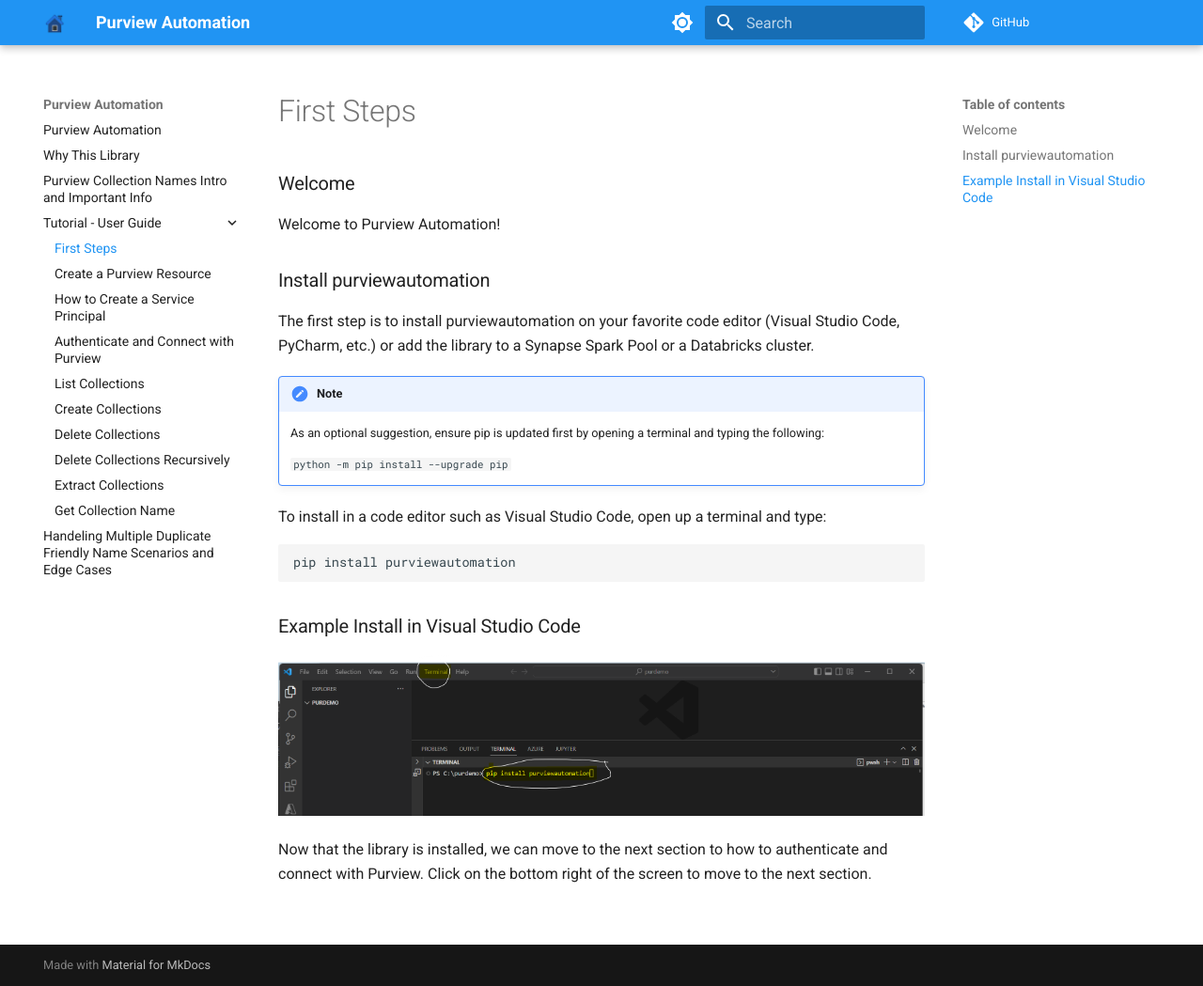
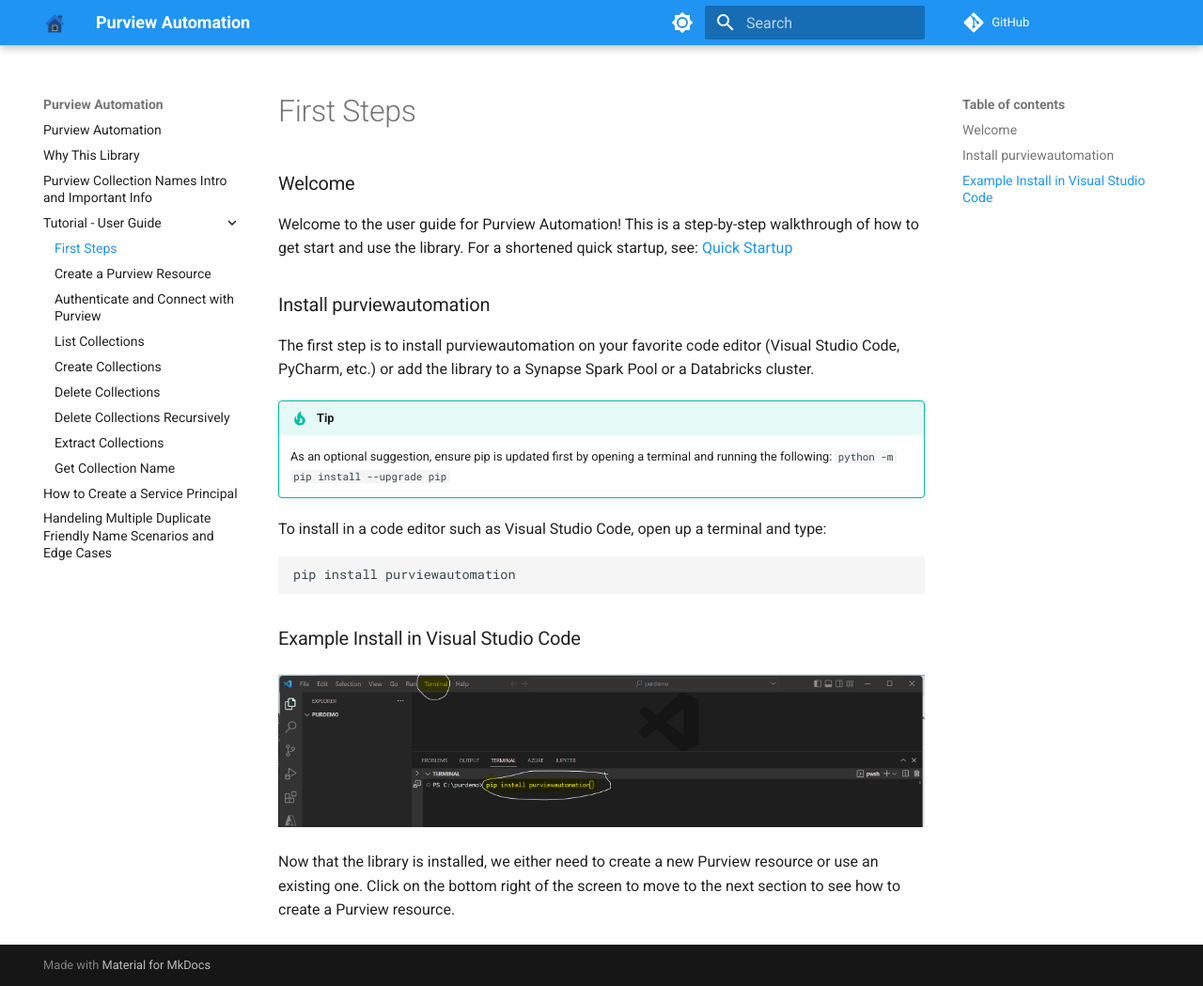
Before and after one commit to Ludwinic1/purviewautomation, an MkDocs documentation site: the page built from docs/tutorial/first-steps.md, in a window 1280 px wide and 1049 px high. Shown: the whole window at 94% size. Built offline with MkDocs 1.6.1 and Material for MkDocs 9.7.7, drawn with Linux system fonts in a browser that asks for light colours; comment, search, counter and statistics services are not loaded.

Commit message:
updated md files

````diff
--- a/docs/index.md
+++ b/docs/index.md
@@ -46,7 +46,7 @@
 ```
 
 !!! important
-    Make sure the Service Principal is assigned the Collection Admin role in Purview. See here for more info:
+    Make sure the Service Principal is assigned the Collection Admin role to a collection in Purview. The below examples assume the Service Principal is assigned the Collection Admin role at the root collection level. See here for more info:
 
 
 Now interact with the Purview collections:
--- a/docs/tutorial/first-steps.md
+++ b/docs/tutorial/first-steps.md
@@ -1,14 +1,13 @@
 
 ### Welcome
-Welcome to Purview Automation!
+Welcome to the user guide for Purview Automation! This is a step-by-step walkthrough of how to get start and use the library. For a shortened quick startup, see: [Quick Startup](../index.md#quick-start)
 
 
 ### Install purviewautomation
 
 The first step is to install purviewautomation on your favorite code editor (Visual Studio Code, PyCharm, etc.) or add the library to a Synapse Spark Pool or a Databricks cluster.
-!!! note
-    As an optional suggestion, ensure pip is updated first by opening a terminal and typing the following:
-
+!!! tip
+    As an optional suggestion, ensure pip is updated first by opening a terminal and running the following:
     ```
     python -m pip install --upgrade pip
     ```
@@ -24,7 +23,7 @@
 
 
 
-Now that the library is installed, we can move to the next section to how to authenticate and connect with Purview. Click on the bottom right of the screen to move to the next section.
+Now that the library is installed, we either need to create a new Purview resource or use an existing one. Click on the bottom right of the screen to move to the next section to see how to create a Purview resource.
 
 
 
--- a/mkdocs.yml
+++ b/mkdocs.yml
@@ -29,7 +29,6 @@
   - Tutorial  - User Guide:
     - First Steps: tutorial/first-steps.md
     - Create a Purview Resource: tutorial/create-purview.md
-    - How to Create a Service Principal: tutorial/create-a-service-principal.md
     - Authenticate and Connect with Purview: tutorial/authenticate-connect.md
     - List Collections: tutorial/list-collections.md
     - Create Collections: tutorial/create-collections.md
@@ -37,7 +36,7 @@
     - Delete Collections Recursively: tutorial/delete-collections-recursively.md
     - Extract Collections: tutorial/extract-collections.md
     - Get Collection Name: tutorial/get-collection-name.md
-
+  - How to Create a Service Principal: create-a-service-principal.md
   - Handeling Multiple Duplicate Friendly Name Scenarios and Edge Cases: handeling-multiple-duplicate-friendly-names.md
 
 
````
Also changed, not shown: other parts of docs/index.md (+2 -2 lines), docs/tutorial/authenticate-connect.md (+1 -1 lines), docs/tutorial/create-purview.md (+7 -2 lines).
